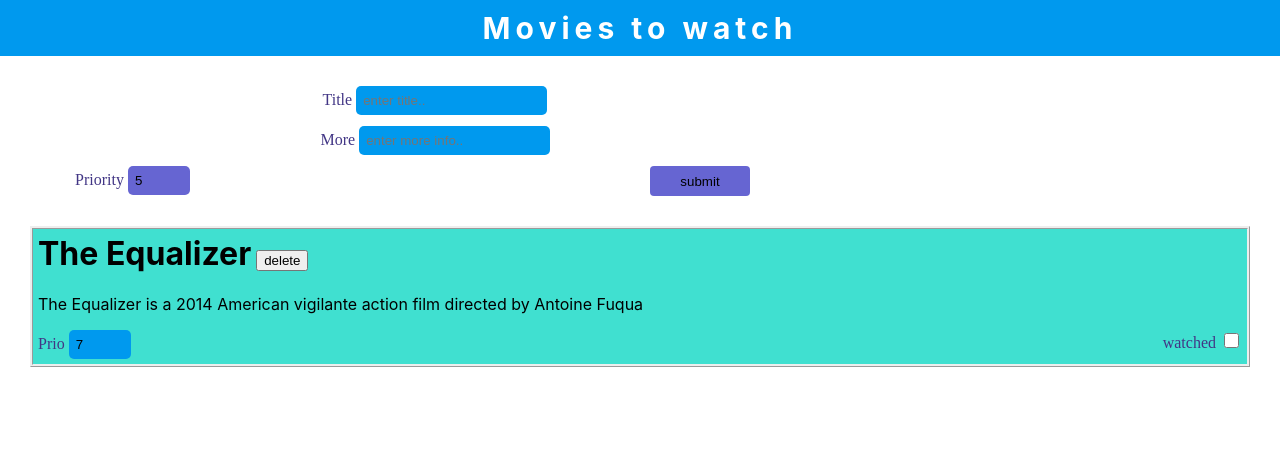
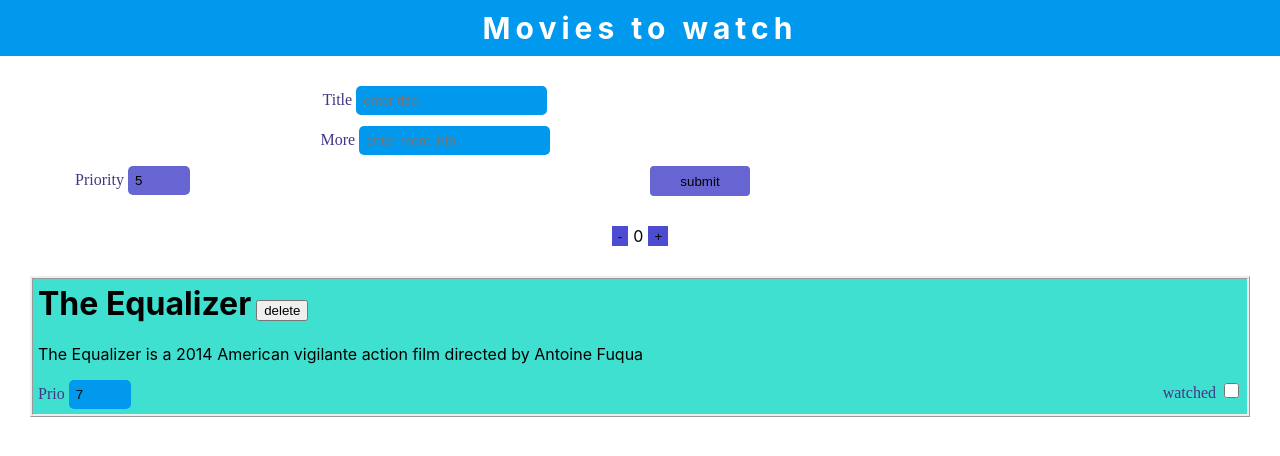
Before and after one commit to Samet91/Movies, a React (Vite) app: page / in a window 1280 px wide. Shown: the top 456 px of the page. Built offline with nearby package versions, Linux system fonts and the light colour scheme.

Commit message:
Add Counter

```diff
--- a/src/app/App.tsx
+++ b/src/app/App.tsx
@@ -2,6 +2,7 @@
 import Title from './components/Title/Title';
 import Inputs from './components/Inputs/Inputs';
 import Card from './components/Card/Card';
+import Counter from './components/Counter/Counter';
 
 function App(): JSX.Element {
   const [cards, setCards] = useState([
@@ -21,6 +22,16 @@
     setCards(newCards);
   }
 
+  const [count, setCount] = useState<number>(0);
+
+  function decrement() {
+    if (count <= 0) {
+      alert('not allowed!');
+      return;
+    }
+    setCount(count - 1);
+  }
+
   return (
     <div>
       <header>
@@ -28,6 +39,13 @@
       </header>
 
       <Inputs onSubmit={handleSubmit}></Inputs>
+      <Counter
+        count={count}
+        decrementClick={decrement}
+        incrementClick={() => {
+          setCount(count + 1);
+        }}
+      />
       {cards.map((card) => (
         <Card title={card.title} more={card.more} priority={card.priority} />
       ))}
--- /dev/null
+++ b/src/app/components/Counter/Counter.module.css
@@ -0,0 +1,11 @@
+.counter {
+  display: flex;
+  justify-content: center;
+  margin-top: 30px;
+}
+
+.button {
+  margin: 0 5px;
+  border: none;
+  background-color: rgb(76, 76, 211);
+}
--- /dev/null
+++ b/src/app/components/Counter/Counter.tsx
@@ -0,0 +1,27 @@
+import React from 'react';
+import classes from './Counter.module.css';
+
+type CounterProps = {
+  count: number;
+  decrementClick: () => void;
+  incrementClick: () => void;
+};
+
+function Counter({
+  count,
+  decrementClick,
+  incrementClick,
+}: CounterProps): JSX.Element {
+  return (
+    <div className={classes.counter}>
+      <button className={classes.button} onClick={decrementClick}>
+        -
+      </button>
+      {count}
+      <button className={classes.button} onClick={incrementClick}>
+        +
+      </button>
+    </div>
+  );
+}
+export default Counter;
```
